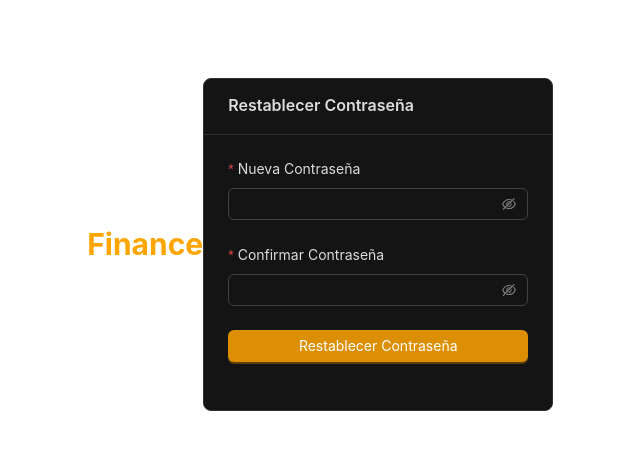
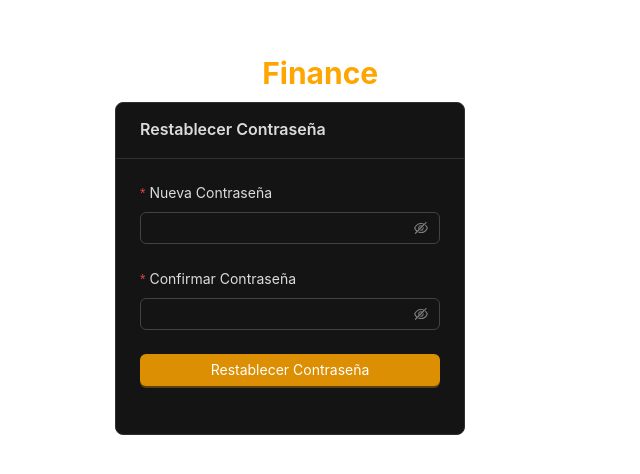
Before and after one commit to EchauriMu/NotiFinance-Front, a React (Vite) app: page /reset/1 in a window 1280 px wide. Shown: the part 156-630 px from the top of the page, without its empty margins (350-990 px from the left). Built offline with nearby package versions, Linux system fonts and the light colour scheme.

Commit message:
reset arreglado

```diff
--- a/src/components/auth/Reset.jsx
+++ b/src/components/auth/Reset.jsx
@@ -60,13 +60,13 @@ const ResetPassword = () => {
 
   // ====== RENDERIZADO DEL FORMULARIO ======
   return (
-    <div style={{ display: "flex", justifyContent: "center", alignItems: "center", height: "100vh" }}>
-
+    <div style={{ display: "flex", justifyContent: "center", alignItems: "center", height: "100vh", flexDirection: "column" }}>
+      <div style={{ display: 'flex', alignItems: 'center', marginBottom:10 }}>
         <Title level={2} style={{ margin: 0, fontWeight: 700 }}>
           <span style={{ color: 'white' }}>Noti</span>
           <span style={{ color: '#ffa500' }}>Finance</span>
         </Title>
-
+      </div>
       <Card title="Restablecer Contraseña" style={{ width: 350 }}>
         <Form onFinish={onFinish} layout="vertical">
           {/* ====== CAMPO: NUEVA CONTRASEÑA ====== */}
```
